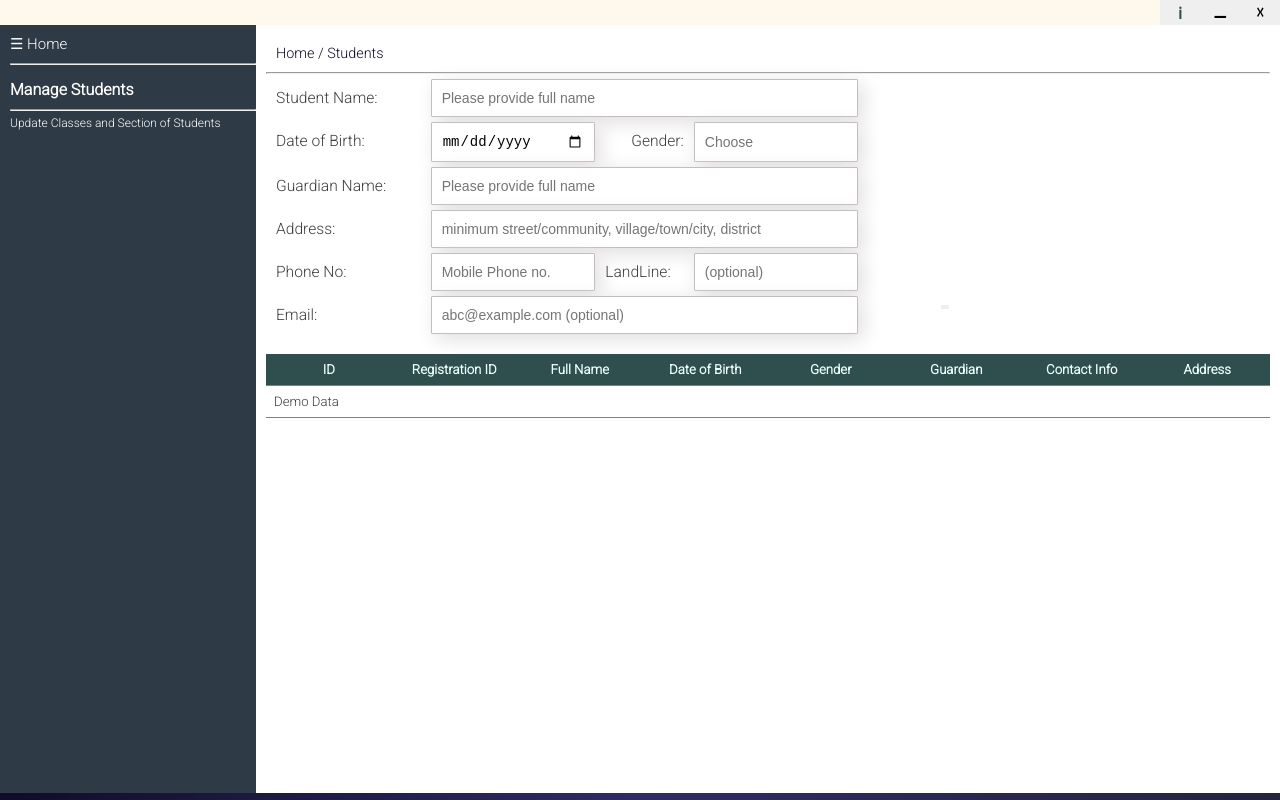
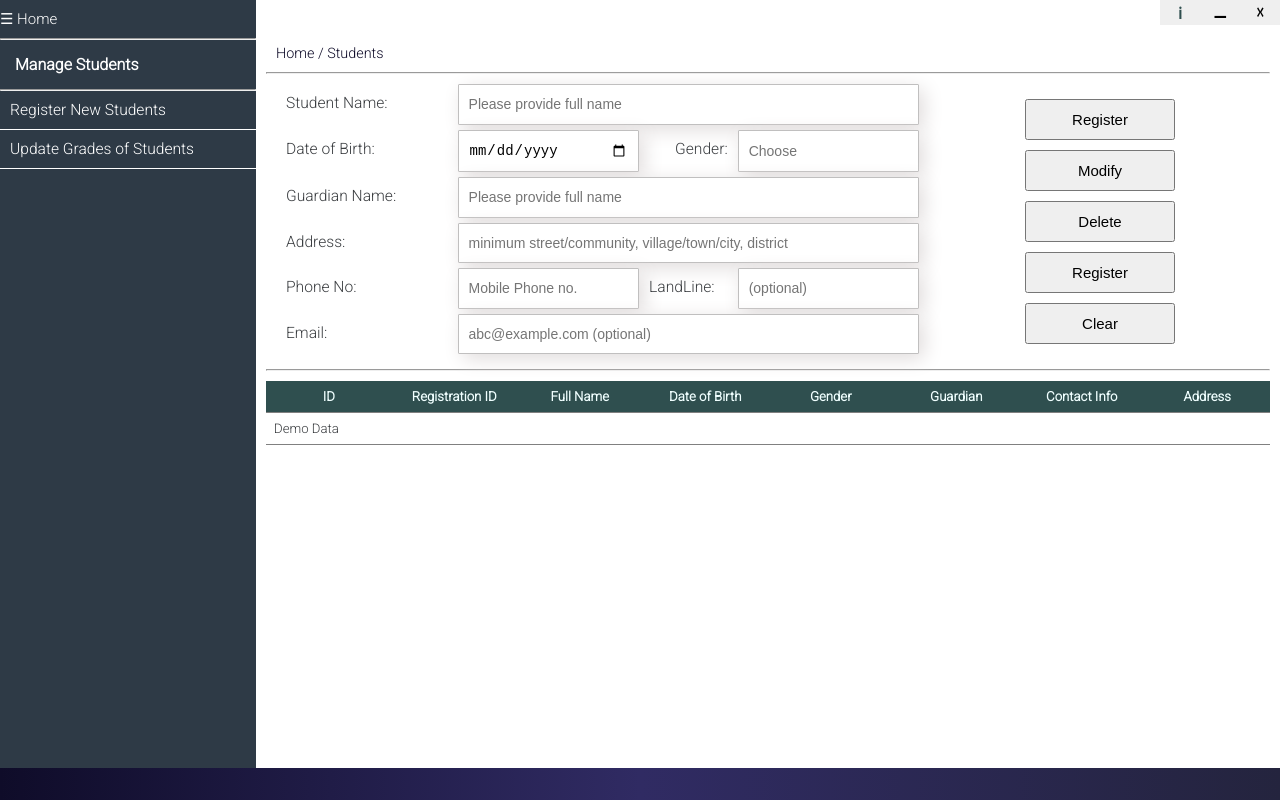
Before and after one commit to ashish6566/electron-vue-app, a Vue app in the folder app-1.0.0/: page /student in a window 1280 px wide. Built offline with nearby package versions, Linux system fonts and the light colour scheme; what vue-electron would draw is missing.

Commit message:
Backend Server, Student.vue, App.vue, Home.vue Updated.
added student-register component for student view,
data-grid-view component added,
to do:
     - connect backend server in main process
     - update data-grid-view so that it can be used in any views

```diff
--- a/app-1.0.0/package.json
+++ b/app-1.0.0/package.json
@@ -16,8 +16,10 @@
     "@fortawesome/fontawesome-svg-core": "^1.2.22",
     "@fortawesome/free-solid-svg-icons": "^5.10.2",
     "@fortawesome/vue-fontawesome": "^0.1.7",
+    "body-parser": "^1.19.0",
     "core-js": "^2.6.5",
     "express": "^4.17.1",
+    "express-handlebars": "^3.1.0",
     "mysql": "^2.17.1",
     "vue": "^2.6.10",
     "vue-electron": "^1.0.6",
--- a/app-1.0.0/src/App.vue
+++ b/app-1.0.0/src/App.vue
@@ -51,7 +51,7 @@ body {
 .left-sidebar {
   width: 20%;
   height: 100%;
-  padding-left: 10px;
+  /* padding-left: 10px; */
   background-color: rgb(46, 58, 70);
 }
 a {
@@ -66,10 +66,10 @@ a {
 hr {
   size: 1px;
   background: white;
-  margin-bottom: 5px;
+  /* margin-bottom: 5px; */
 }
 .page-title {
-  padding: 10px 0px;
+  padding: 15px;
   color: white;
   font-size: 16px;
 }
--- a/app-1.0.0/src/components/App-ControlBar.vue
+++ b/app-1.0.0/src/components/App-ControlBar.vue
@@ -1,5 +1,5 @@
 <template>
-  <div class="controlbar">
+  <div class="app-controlbar">
     <div class="window-control">
       <div class="controls">
         <button class="btnControl" id="btnAbout">
@@ -40,7 +40,7 @@ export default {
   width: 100%;
   -webkit-app-region: drag;
   height: 25px;
-  background-color: #fff8ed;
+  background-color: rgb(3, 41, 41);
 }
 .window-control {
   position: absolute;
--- /dev/null
+++ b/app-1.0.0/src/components/Student-Register.vue
@@ -0,0 +1,127 @@
+<template>
+  <div class="student-register">
+    <div class="form">
+      <label for="studentName" id="lbl-studentname">Student Name:</label>
+      <input
+        type="text"
+        name="student_name"
+        id="student_name"
+        placeholder="Please provide full name"
+      />
+
+      <label for="datepicker" id="lbl-dateofbirth">Date of Birth:</label>
+      <input type="date" min="2000-01-01" max="2100-12-30" name="datepicker" id="datepicker" />
+
+      <label for="gender" id="lbl-gender">Gender:</label>
+      <input type="text" name="gender" id="gender" list="list-gender" placeholder="Choose" />
+      <datalist id="list-gender">
+        <option value="Male"></option>
+        <option value="Female"></option>
+        <option value="Others"></option>
+      </datalist>
+
+      <label for="guardian-name" id="lbl-guardian-name">Guardian Name:</label>
+      <input
+        type="text"
+        name="guardian-name"
+        id="guardian-name"
+        placeholder="Please provide full name"
+      />
+
+      <label for="address" id="lbl-address">Address:</label>
+      <input
+        type="text"
+        name="address"
+        id="adress"
+        placeholder="minimum street/community, village/town/city, district"
+      />
+
+      <label for="phone" id="lbl-phone">Phone No:</label>
+      <input type="text" name="phone" id="phone" placeholder="Mobile Phone no." />
+
+      <label for="landline" id="lbl-landline">LandLine:</label>
+      <input type="text" name="landline" id="landline" placeholder="(optional)" />
+
+      <label for="email" id="lbl-email">Email:</label>
+      <input type="email" name="email" id="email" placeholder="abc@example.com (optional)" />
+    </div>
+    <div class="crud-buttons">
+      <button type="submit">Register</button>
+      <button type="submit">Modify</button>
+      <button type="submit">Delete</button>
+      <button type="submit">Register</button>
+      <button type="reset">Clear</button>
+    </div>
+  </div>
+</template>
+
+<script>
+export default {
+  name: "StudentRegister"
+  //   data() {
+  //     return {
+  //       key: value
+  //     };
+  //   },
+  //   methods: {
+  //     name() {}
+  //   }
+};
+</script>
+
+<style scoped>
+.student-register {
+  display: grid;
+  grid-template-columns: 1fr 1fr 250px;
+  grid-auto-flow: row;
+  padding: 10px;
+}
+.form {
+  grid-column-start: 1;
+  grid-column-end: 3;
+  display: grid;
+  grid-auto-flow: row;
+  grid-template-columns: repeat(8, 1fr);
+}
+.form label {
+  grid-column-start: 1;
+  grid-column-end: 3;
+}
+input {
+  grid-column-start: 3;
+  grid-column-end: 8;
+  outline: none;
+  padding: 10px;
+}
+#datepicker {
+  grid-column-end: 5;
+}
+#lbl-gender {
+  grid-column-start: 5;
+  grid-column-end: 6;
+  padding-left: 3rem;
+}
+#gender {
+  grid-column-start: 6;
+}
+#phone {
+  grid-column-end: 5;
+}
+#lbl-landline {
+  grid-column-start: 5;
+  grid-column-end: 6;
+}
+#landline {
+  grid-column-start: 6;
+}
+.crud-buttons {
+  padding: 10px;
+}
+button {
+  width: 150px;
+  margin: 0;
+  padding: 10px;
+  font-size: 15px;
+  margin: 5px;
+}
+</style>
--- a/app-1.0.0/src/views/Home.vue
+++ b/app-1.0.0/src/views/Home.vue
@@ -18,4 +18,6 @@ export default {
   }
 };
 </script>
-<style scoped></style>
+<style scoped>
+
+</style>
--- a/app-1.0.0/src/views/Student.vue
+++ b/app-1.0.0/src/views/Student.vue
@@ -7,95 +7,16 @@
       <hr />
       <h1 class="page-title">Manage Students</h1>
       <hr />
-      <div class="router-link" id="mng-studentclass">
-        <router-link to="/student/classes"
-          >Update Classes and Section of Students</router-link
-        >
+      <div class="sub-view-link" id="mng-studentclass">
+        <a class="sub-nav" to="/student/register">Register New Students</a>
+        <a class="sub-nav" to="/student/classes">Update Grades of Students</a>
       </div>
     </div>
     <div class="content">
-      <div class="nav-top">
-        Home / Students
-      </div>
+      <div class="nav-top">Home / Students</div>
       <hr id="separate-navtop-content" />
-      <div class="form">
-        <label for="studentName" id="lbl-studentname">Student Name: </label>
-        <input
-          type="text"
-          name="student_name"
-          id="student_name"
-          placeholder="Please provide full name"
-        />
-
-        <label for="datepicker" id="lbl-dateofbirth">Date of Birth: </label>
-        <input
-          type="date"
-          min="2000-01-01"
-          max="2100-12-30"
-          name="datepicker"
-          id="datepicker"
-        />
-
-        <label for="gender" id="lbl-gender">Gender: </label>
-        <input
-          type="text"
-          name="gender"
-          id="gender"
-          list="list-gender"
-          placeholder="Choose"
-        />
-        <datalist id="list-gender">
-          <option value="Male"></option>
-          <option value="Female"></option>
-          <option value="Others"></option>
-        </datalist>
-
-        <label for="guardian-name" id="lbl-guardian-name"
-          >Guardian Name:
-        </label>
-        <input
-          type="text"
-          name="guardian-name"
-          id="guardian-name"
-          placeholder="Please provide full name"
-        />
-
-        <label for="address" id="lbl-address">Address: </label>
-        <input
-          type="text"
-          name="address"
-          id="adress"
-          placeholder="minimum street/community, village/town/city, district"
-        />
-
-        <label for="phone" id="lbl-phone">Phone No: </label>
-        <input
-          type="text"
-          name="phone"
-          id="phone"
-          placeholder="Mobile Phone no."
-        />
-
-        <label for="landline" id="lbl-landline">LandLine: </label>
-        <input
-          type="text"
-          name="landline"
-          id="landline"
-          placeholder="(optional)"
-        />
-
-        <label for="email" id="lbl-email">Email: </label>
-        <input
-          type="email"
-          name="email"
-          id="email"
-          placeholder="abc@example.com (optional)"
-        />
-        <div class="crud-buttons">
-          <button type="submit"></button>
-          <button type="reset"></button>
-        </div>
-      </div>
+      <StudentRegister />
+      <hr />
       <div class="datagridview">
         <table class="student-view">
           <tr>
@@ -118,54 +39,36 @@
 </template>
 
 <script>
+import StudentRegister from "@/components/Student-Register.vue";
 export default {
-  name: "student"
+  name: "student",
+  components: {
+    StudentRegister
+  }
 };
 </script>
 
 <style scoped>
-.form {
-  display: grid;
-  grid-auto-flow: row;
-  grid-template-columns: repeat(12, 1fr);
+.sub-nav {
+  width: 100%;
+  font-size: 1.3rem;
+  display: inline-block;
+  padding: 10px;
+  border-bottom: 1px solid;
 }
+.sub-nav:hover {
+  background: darkslategrey;
+  /* add linear-gradient in background */
+}
+
 #separate-navtop-content {
   background: rgb(32, 67, 90);
 }
-.form label {
-  grid-column-start: 1;
-  grid-column-end: 3;
-}
-input {
-  grid-column-start: 3;
-  grid-column-end: 8;
-  outline: none;
-  padding: 10px;
-}
-#datepicker {
-  grid-column-end: 5;
-}
-#lbl-gender {
-  grid-column-start: 5;
-  grid-column-end: 6;
-  padding-left: 3rem;
-}
-#gender {
-  grid-column-start: 6;
-}
-#phone {
-  grid-column-end: 5;
-}
-#lbl-landline {
-  grid-column-start: 5;
-  grid-column-end: 6;
-}
-#landline {
-  grid-column-start: 6;
-}
+
 .datagridview {
-  margin-top: 15px;
+  padding: 10px 0;
   width: 100%;
+  /* overflow-y: scroll; */
 }
 table {
   display: grid;
@@ -217,8 +120,4 @@ th {
   grid-column-start: 8;
   grid-column-end: 9;
 }
-.crud-buttons {
-  grid-column-start: 9;
-  grid-column-end: 10;
-}
 </style>
```
Also changed, not shown: app-1.0.0/db/dbconnection.js (+9 -2 lines), app-1.0.0/dbserver/server.js (added, +12 -0 lines), app-1.0.0/src/background.js (+5 -2 lines), app-1.0.0/src/components/Data-Grid-View.vue (added, +71 -0 lines), 1 other file (tests, documents, lock files or other folders).
